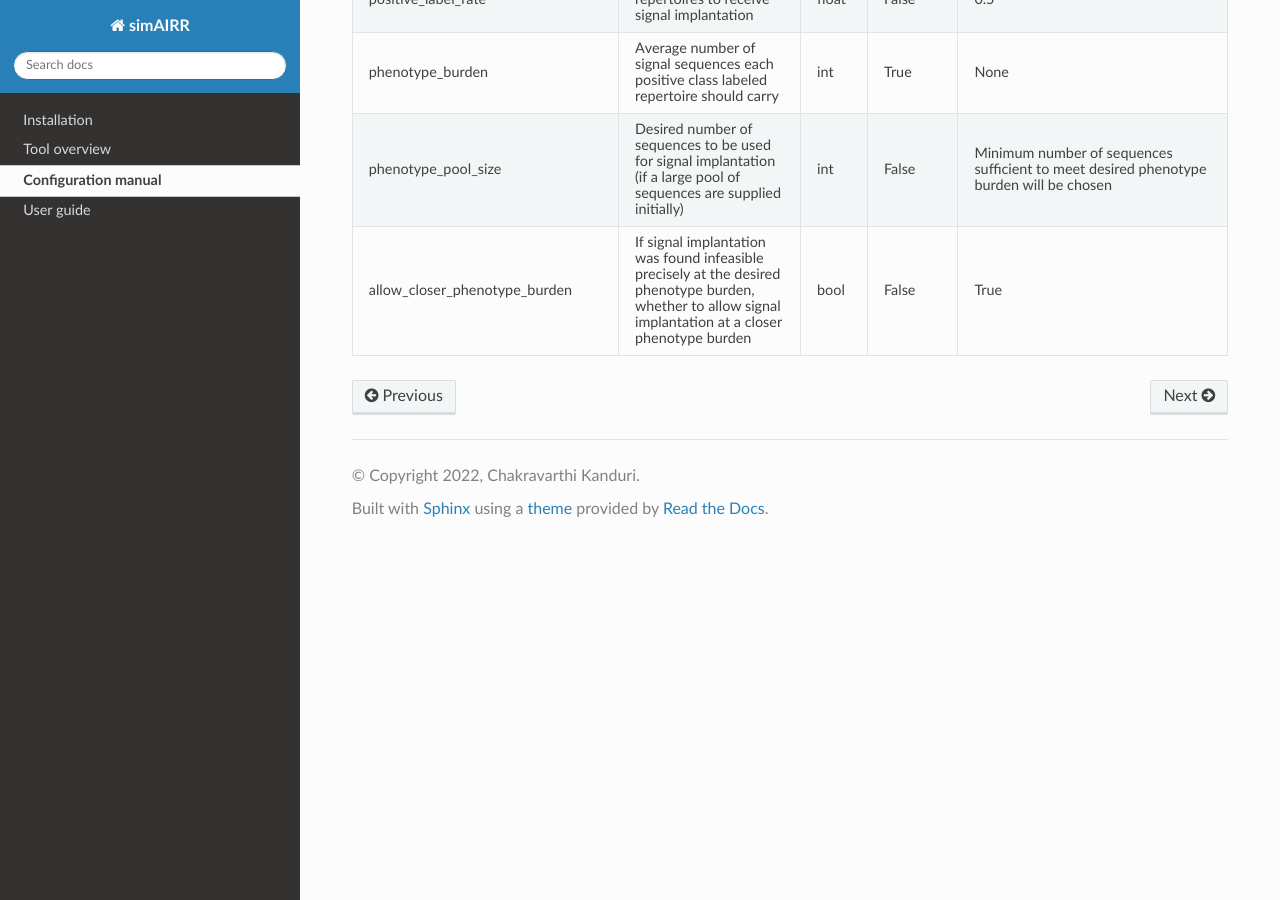
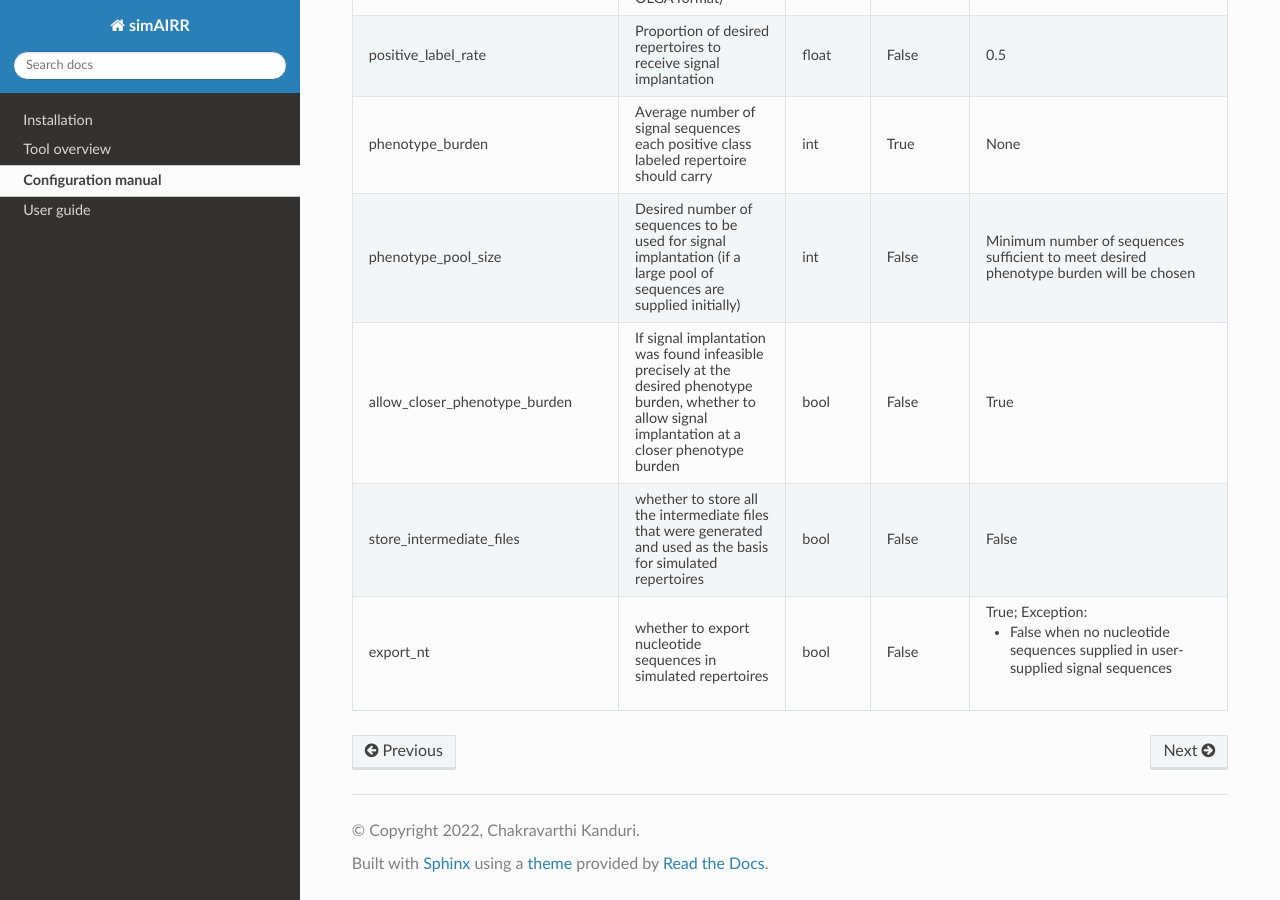
Before and after one commit to KanduriC/simAIRR, a Sphinx documentation site: the page built from docs/source/configuration.rst, in a window 1280 px wide and 900 px high, scrolled down 1386 px. Built offline with Sphinx 7.4.7 and the Read the Docs theme 2.0.0, drawn with Linux system fonts in a browser that asks for light colours.

```diff
--- a/docs/source/configuration.rst
+++ b/docs/source/configuration.rst
@@ -35,3 +35,8 @@ Configuration manual
     "phenotype_burden", "Average number of signal sequences each positive class labeled repertoire should carry", "int", "True", "None"
     "phenotype_pool_size", "Desired number of sequences to be used for signal implantation (if a large pool of sequences are supplied initially)", "int", "False", "Minimum number of sequences sufficient to meet desired phenotype burden will be chosen"
     "allow_closer_phenotype_burden", "If signal implantation was found infeasible precisely at the desired phenotype burden, whether to allow signal implantation at a closer phenotype burden", "bool", "False", "True"
+    "store_intermediate_files", "whether to store all the intermediate files that were generated and used as the basis for simulated repertoires", "bool", "False", "False"
+    "export_nt", "whether to export nucleotide sequences in simulated repertoires", "bool", "False", "
+ True; Exception:
+
+ * False when no nucleotide sequences supplied in user-supplied signal sequences"
--- a/docs/source/userguide.rst
+++ b/docs/source/userguide.rst
@@ -27,7 +27,7 @@ In the example specification below, since no values were supplied for the non-re
     n_repertoires: 10
     n_sequences: 10
     n_threads: 2
-    signal_sequences_file: /path/to/ground_truth_signal_sequences.tsv
+    signal_sequences_file: /path/to/ground_truth_signal_sequences.tsv #TODO: write about signal sequences file format
     phenotype_burden: 3
 
 Signal implantation mode (more customisation)
```
Also changed, not shown: other parts of docs/source/configuration.rst (+1 -1 lines), 5 other files.
